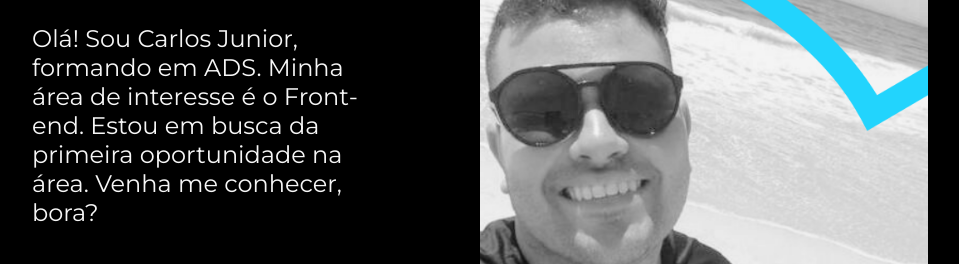
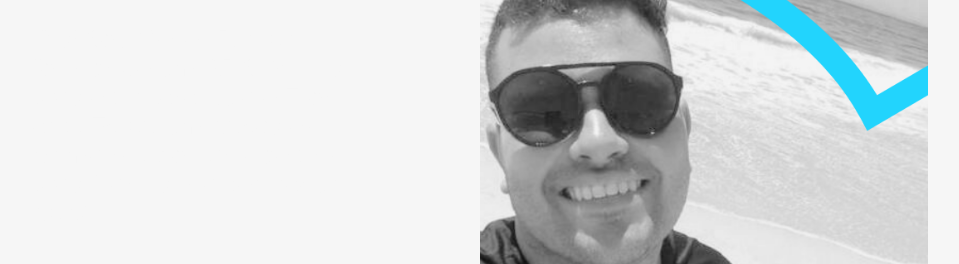
Before and after one commit to cjribeiro99/portfolio, a plain HTML site: page index.html in a window 1280 px wide. Shown: the part 405-669 px from the top of the page, without its empty margins (160-1119 px from the left). Drawn offline with nearby package versions, Linux system fonts and the light colour scheme.

Commit message:
Update style.css

```diff
--- a/Styles/style.css
+++ b/Styles/style.css
@@ -1,7 +1,7 @@
 @import url('https://fonts.googleapis.com/css2?family=Krona+One&family=Montserrat:ital,wght@0,400;0,600;1,400&display=swap');
 
 :root {
-    --cor-primaria: #000000;
+    --cor-primaria: #f6f6f6;
     --cor-secundaria:#f6f6f6;
     --cor-terciaria:#22d4fd;
     --cor-hover: #272727;
```
